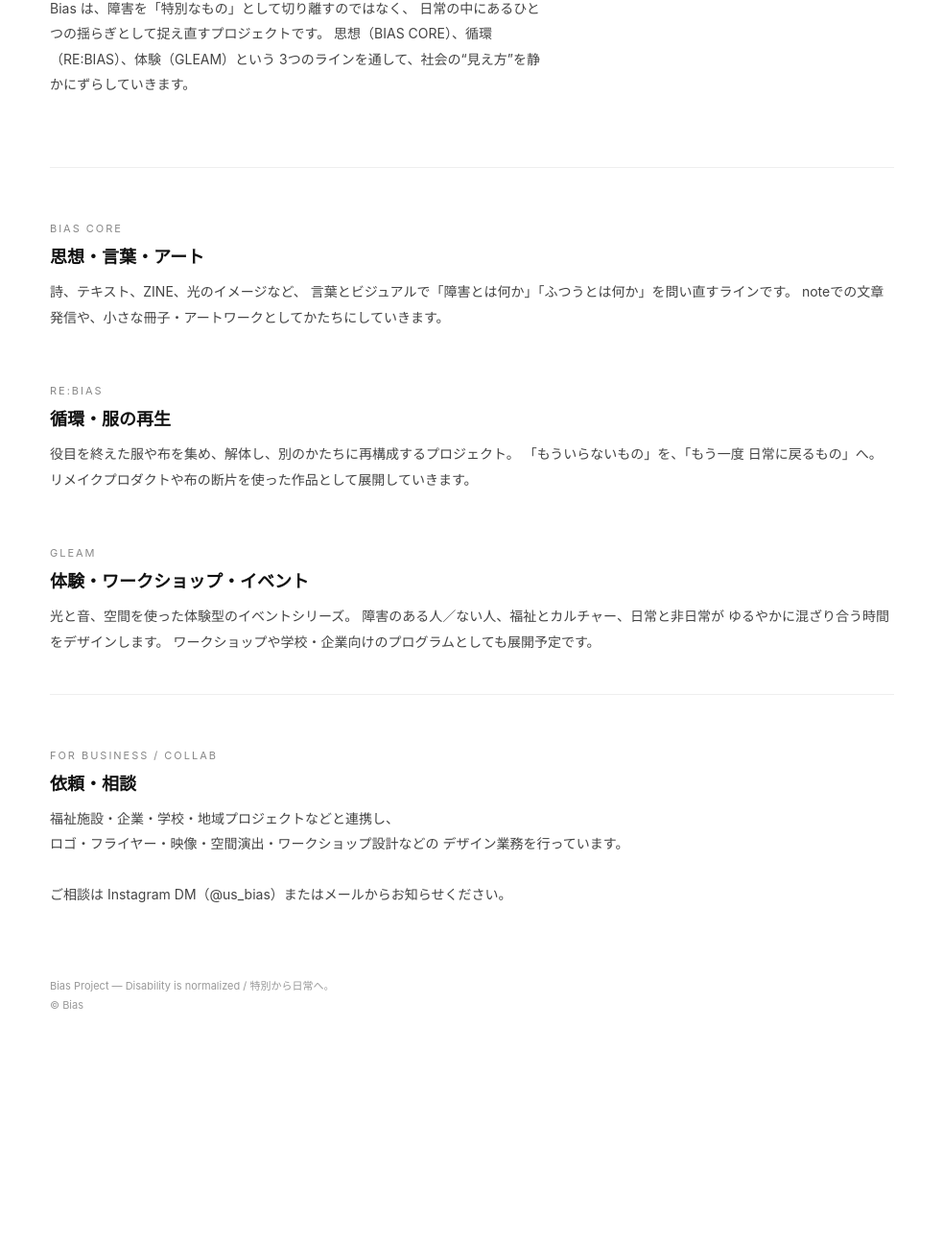
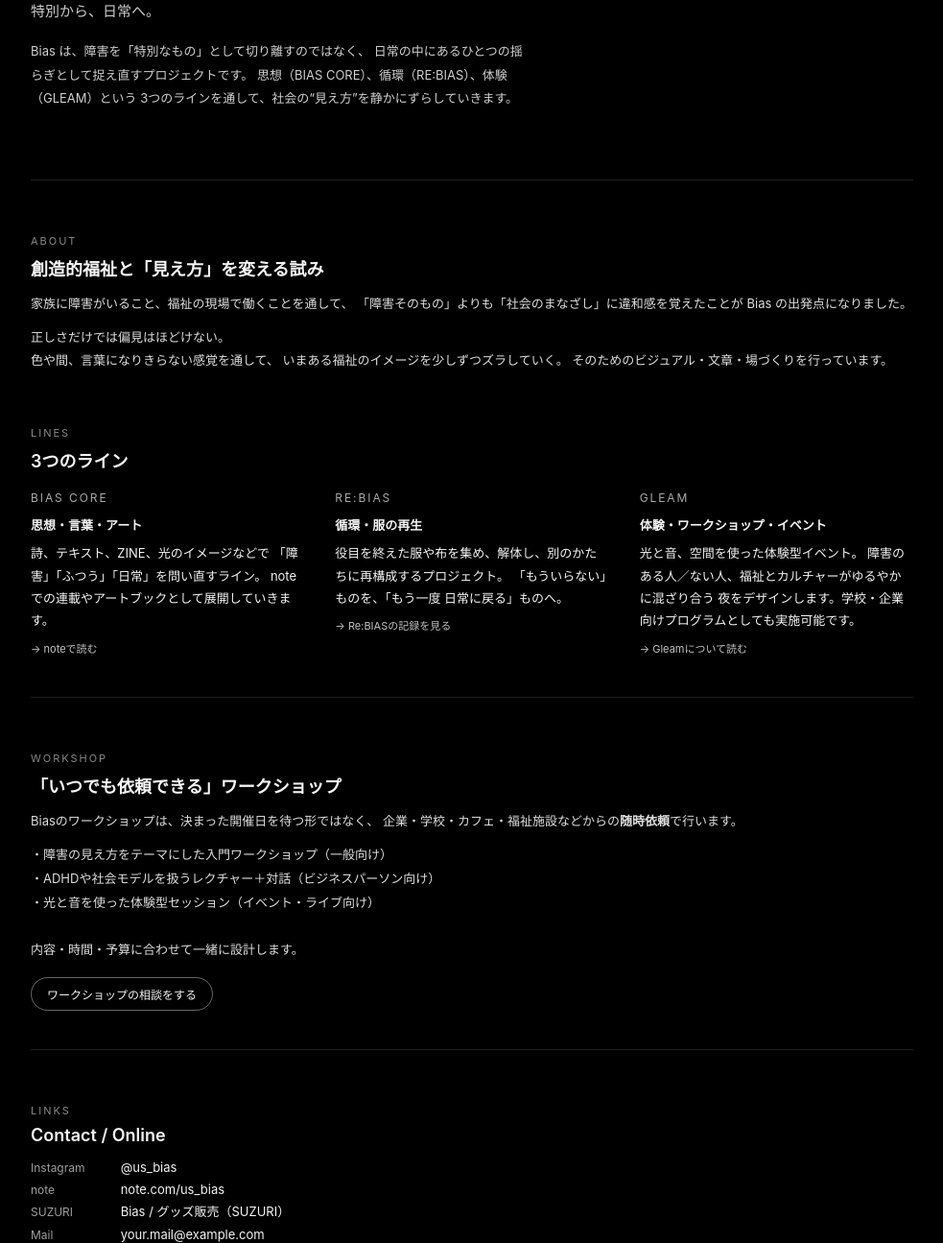
Before and after one commit to usbias/bias, a plain HTML site: page index.html in a window 1280 px wide. Shown: the part 203-1498 px from the top of the page at 96% size, without its empty margins (148-1131 px from the left). Before the commit the page ends 1325 px from the top, so only its background shows below. Drawn offline with Linux system fonts and the light colour scheme.

Commit message:
Update index.html

```diff
--- a/index.html
+++ b/index.html
@@ -13,19 +13,22 @@
     body {
       font-family: -apple-system, BlinkMacSystemFont, "Noto Sans JP",
         system-ui, sans-serif;
-      color: #111;
-      background: #ffffff;
+      color: #f5f5f5;
+      background: #000;
     }
     a {
       color: inherit;
       text-decoration: none;
+    }
+    a:hover {
+      text-decoration: underline;
     }
     .page {
       min-height: 100vh;
       padding: 32px 20px 64px;
     }
     .inner {
-      max-width: 880px;
+      max-width: 920px;
       margin: 0 auto;
     }
 
@@ -37,7 +40,7 @@
       margin-bottom: 56px;
     }
     .logo {
-      font-size: 14px;
+      font-size: 13px;
       letter-spacing: 0.18em;
       text-transform: uppercase;
     }
@@ -46,32 +49,45 @@
     }
     .nav {
       display: flex;
-      gap: 20px;
-      font-size: 12px;
+      gap: 18px;
+      font-size: 11px;
       letter-spacing: 0.16em;
       text-transform: uppercase;
-      opacity: 0.6;
+      opacity: 0.7;
+    }
+    .nav a {
+      text-decoration: none;
     }
 
     /* hero */
     .hero {
       margin-bottom: 72px;
     }
+    .hero-logo {
+      margin-bottom: 32px;
+      text-align: center;
+    }
+    .hero-logo img {
+      max-width: 420px;
+      width: 100%;
+      height: auto;
+      display: inline-block;
+    }
     .hero-en {
       font-family: "Helvetica Neue", Arial, sans-serif;
-      font-size: 32px;
+      font-size: 30px;
       line-height: 1.3;
       margin-bottom: 8px;
     }
     .hero-ja {
-      font-size: 16px;
-      color: #555;
+      font-size: 15px;
+      color: #cccccc;
       margin-bottom: 20px;
     }
     .hero-text {
-      font-size: 14px;
+      font-size: 13px;
       line-height: 1.9;
-      color: #444;
+      color: #d0d0d0;
       max-width: 520px;
     }
 
@@ -92,30 +108,87 @@
       margin-bottom: 12px;
     }
     .section-body {
-      font-size: 14px;
+      font-size: 13px;
       line-height: 1.9;
-      color: #444;
+      color: #dedede;
+    }
+    .section-body + .section-body {
+      margin-top: 10px;
     }
 
-    /* lines */
+    /* lines list */
+    .lines {
+      display: grid;
+      gap: 32px;
+      margin-top: 16px;
+    }
+    @media (min-width: 800px) {
+      .lines {
+        grid-template-columns: repeat(3, minmax(0, 1fr));
+      }
+    }
+    .line-item {
+      font-size: 13px;
+      line-height: 1.8;
+    }
+    .line-name {
+      font-size: 12px;
+      letter-spacing: 0.16em;
+      text-transform: uppercase;
+      margin-bottom: 6px;
+      color: #aaaaaa;
+    }
+    .line-title-ja {
+      font-weight: 600;
+      margin-bottom: 6px;
+    }
+    .line-link {
+      font-size: 11px;
+      margin-top: 8px;
+      opacity: 0.8;
+    }
+
     .divider {
       height: 1px;
-      background: #eee;
+      background: rgba(255, 255, 255, 0.12);
       margin: 40px 0;
     }
 
-    /* footer */
-    footer {
-      margin-top: 72px;
-      font-size: 11px;
-      color: #999;
+    /* links */
+    .link-list {
+      list-style: none;
+      margin-top: 12px;
+      font-size: 13px;
       line-height: 1.8;
     }
+    .link-list li span {
+      display: inline-block;
+      min-width: 90px;
+      color: #9e9e9e;
+      font-size: 12px;
+    }
 
-    @media (min-width: 800px) {
-      .hero {
-        padding-right: 120px;
+    /* button-ish link */
+    .btn-link {
+      display: inline-block;
+      margin-top: 16px;
+      padding: 8px 16px;
+      border: 1px solid rgba(255, 255, 255, 0.4);
+      border-radius: 999px;
+      font-size: 12px;
+      text-decoration: none;
     }
+    .btn-link:hover {
+      background: #fff;
+      color: #000;
+      text-decoration: none;
+    }
+
+    footer {
+      margin-top: 64px;
+      font-size: 11px;
+      color: #777;
+      line-height: 1.8;
     }
   </style>
 </head>
@@ -128,15 +201,21 @@
           <span>BIAS</span> PROJECT
         </div>
         <nav class="nav">
-          <span>CORE</span>
-          <span>RE:BIAS</span>
-          <span>GLEAM</span>
+          <a href="#about">ABOUT</a>
+          <a href="#lines">LINES</a>
+          <a href="#workshop">WORKSHOP</a>
+          <a href="#links">LINKS</a>
+          <a href="#pdf">PDF</a>
         </nav>
       </header>
 
       <main>
         <!-- hero -->
-        <section class="hero">
+        <section class="hero" id="top">
+          <div class="hero-logo">
+            <!-- Gleamロゴ画像。gleam-logo.png をリポジトリにアップしておく -->
+            <img src="gleam-logo.png" alt="Gleam logo" />
+          </div>
           <div class="hero-en">Disability is normalized.</div>
           <div class="hero-ja">特別から、日常へ。</div>
           <p class="hero-text">
@@ -149,57 +228,157 @@
 
         <div class="divider"></div>
 
-        <!-- BIAS CORE -->
-        <section>
-          <div class="section-label">Bias Core</div>
-          <h2 class="section-title">思想・言葉・アート</h2>
+        <!-- ABOUT -->
+        <section id="about">
+          <div class="section-label">About</div>
+          <h2 class="section-title">創造的福祉と「見え方」を変える試み</h2>
           <p class="section-body">
-            詩、テキスト、ZINE、光のイメージなど、
-            言葉とビジュアルで「障害とは何か」「ふつうとは何か」を問い直すラインです。
-            noteでの文章発信や、小さな冊子・アートワークとしてかたちにしていきます。
+            家族に障害がいること、福祉の現場で働くことを通して、
+            「障害そのもの」よりも「社会のまなざし」に違和感を覚えたことが
+            Bias の出発点になりました。
+          </p>
+          <p class="section-body">
+            正しさだけでは偏見はほどけない。<br />
+            色や間、言葉になりきらない感覚を通して、
+            いまある福祉のイメージを少しずつズラしていく。
+            そのためのビジュアル・文章・場づくりを行っています。
           </p>
         </section>
 
+        <!-- LINES -->
+        <section id="lines">
+          <div class="section-label">Lines</div>
+          <h2 class="section-title">3つのライン</h2>
+
+          <div class="lines">
+            <!-- BIAS CORE -->
+            <div class="line-item">
+              <div class="line-name">Bias Core</div>
+              <div class="line-title-ja">思想・言葉・アート</div>
+              <p>
+                詩、テキスト、ZINE、光のイメージなどで
+                「障害」「ふつう」「日常」を問い直すライン。
+                noteでの連載やアートブックとして展開していきます。
+              </p>
+              <div class="line-link">
+                <a href="https://note.com/us_bias" target="_blank" rel="noopener">
+                  → noteで読む
+                </a>
+              </div>
+            </div>
+
             <!-- RE:BIAS -->
-        <section>
-          <div class="section-label">Re:bias</div>
-          <h2 class="section-title">循環・服の再生</h2>
-          <p class="section-body">
+            <div class="line-item">
+              <div class="line-name">Re:bias</div>
+              <div class="line-title-ja">循環・服の再生</div>
+              <p>
                 役目を終えた服や布を集め、解体し、別のかたちに再構成するプロジェクト。
-            「もういらないもの」を、「もう一度 日常に戻るもの」へ。
-            リメイクプロダクトや布の断片を使った作品として展開していきます。
+                「もういらない」ものを、「もう一度 日常に戻る」ものへ。
               </p>
-        </section>
+              <div class="line-link">
+                <!-- 必要なら個別のnote記事URLに差し替え -->
+                <a href="https://note.com/us_bias" target="_blank" rel="noopener">
+                  → Re:BIASの記録を見る
+                </a>
+              </div>
+            </div>
 
             <!-- GLEAM -->
-        <section>
-          <div class="section-label">Gleam</div>
-          <h2 class="section-title">体験・ワークショップ・イベント</h2>
-          <p class="section-body">
-            光と音、空間を使った体験型のイベントシリーズ。
-            障害のある人／ない人、福祉とカルチャー、日常と非日常が
-            ゆるやかに混ざり合う時間をデザインします。
-            ワークショップや学校・企業向けのプログラムとしても展開予定です。
+            <div class="line-item">
+              <div class="line-name">Gleam</div>
+              <div class="line-title-ja">体験・ワークショップ・イベント</div>
+              <p>
+                光と音、空間を使った体験型イベント。
+                障害のある人／ない人、福祉とカルチャーがゆるやかに混ざり合う
+                夜をデザインします。学校・企業向けプログラムとしても実施可能です。
               </p>
+              <div class="line-link">
+                <!-- 必要ならGleam紹介noteに差し替え -->
+                <a href="https://note.com/us_bias" target="_blank" rel="noopener">
+                  → Gleamについて読む
+                </a>
+              </div>
+            </div>
+          </div>
         </section>
 
         <div class="divider"></div>
 
-        <!-- contact / business -->
-        <section>
-          <div class="section-label">For business / collab</div>
-          <h2 class="section-title">依頼・相談</h2>
+        <!-- WORKSHOP -->
+        <section id="workshop">
+          <div class="section-label">Workshop</div>
+          <h2 class="section-title">「いつでも依頼できる」ワークショップ</h2>
           <p class="section-body">
-            福祉施設・企業・学校・地域プロジェクトなどと連携し、<br>
-            ロゴ・フライヤー・映像・空間演出・ワークショップ設計などの
-            デザイン業務を行っています。<br><br>
-            ご相談は Instagram
-            DM（@us_bias）またはメールからお知らせください。
+            Biasのワークショップは、決まった開催日を待つ形ではなく、
+            企業・学校・カフェ・福祉施設などからの<strong>随時依頼</strong>で行います。
           </p>
+          <p class="section-body">
+            ・障害の見え方をテーマにした入門ワークショップ（一般向け）<br />
+            ・ADHDや社会モデルを扱うレクチャー＋対話（ビジネスパーソン向け）<br />
+            ・光と音を使った体験型セッション（イベント・ライブ向け）<br /><br />
+            内容・時間・予算に合わせて一緒に設計します。
+          </p>
+          <a class="btn-link" href="#links">ワークショップの相談をする</a>
+        </section>
+
+        <div class="divider"></div>
+
+        <!-- LINKS -->
+        <section id="links">
+          <div class="section-label">Links</div>
+          <h2 class="section-title">Contact / Online</h2>
+          <ul class="link-list">
+            <li>
+              <span>Instagram</span>
+              <a href="https://www.instagram.com/us_bias/" target="_blank" rel="noopener">
+                @us_bias
+              </a>
+            </li>
+            <li>
+              <span>note</span>
+              <a href="https://note.com/us_bias" target="_blank" rel="noopener">
+                note.com/us_bias
+              </a>
+            </li>
+            <li>
+              <span>SUZURI</span>
+              <!-- ★ここをあなたのショップURLに変えてください -->
+              <a href="https://suzuri.jp/" target="_blank" rel="noopener">
+                Bias / グッズ販売（SUZURI）
+              </a>
+            </li>
+            <li>
+              <span>Mail</span>
+              <!-- ★ここをあなたのメールアドレスに変更 -->
+              <a href="mailto:your.mail@example.com">
+                your.mail@example.com
+              </a>
+            </li>
+          </ul>
+        </section>
+
+        <div class="divider"></div>
+
+        <!-- PDF -->
+        <section id="pdf">
+          <div class="section-label">PDF</div>
+          <h2 class="section-title">Bias Project PDF</h2>
+          <p class="section-body">
+            プロジェクトの背景・ビジュアル・協力者一覧をまとめたPDFです。
+            企画書・ポートフォリオとして共有する際にご利用ください。
+          </p>
+          <a
+            class="btn-link"
+            href="BIAS_PROJECT_2.pdf"
+            target="_blank"
+            rel="noopener"
+          >
+            PDFを開く
+          </a>
         </section>
 
         <footer>
-          Bias Project — Disability is normalized / 特別から日常へ。<br>
+          Bias Project — Disability is normalized / 特別から日常へ。<br />
           © Bias
         </footer>
       </main>
```
Lines whose indentation alone changed are shown as unchanged.
